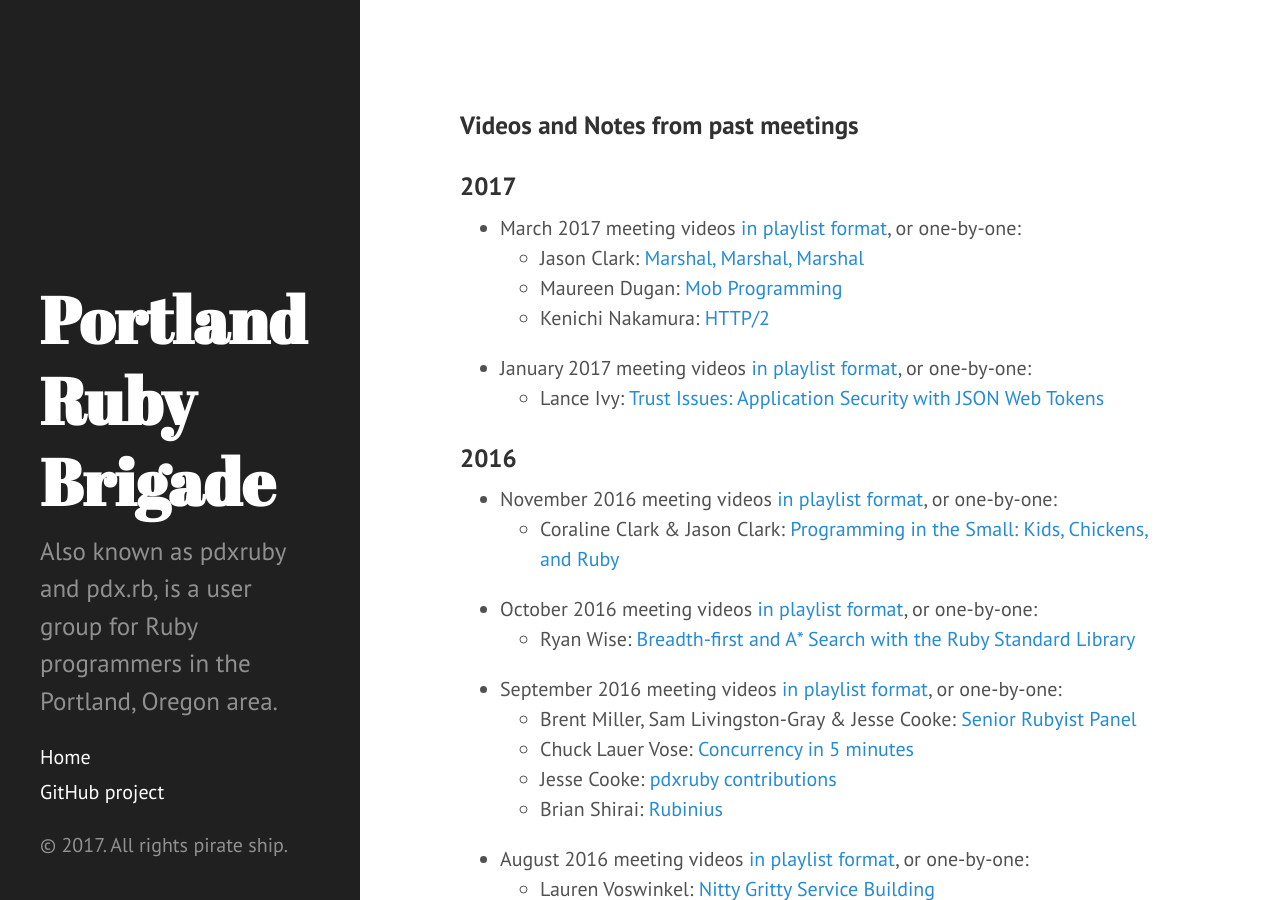
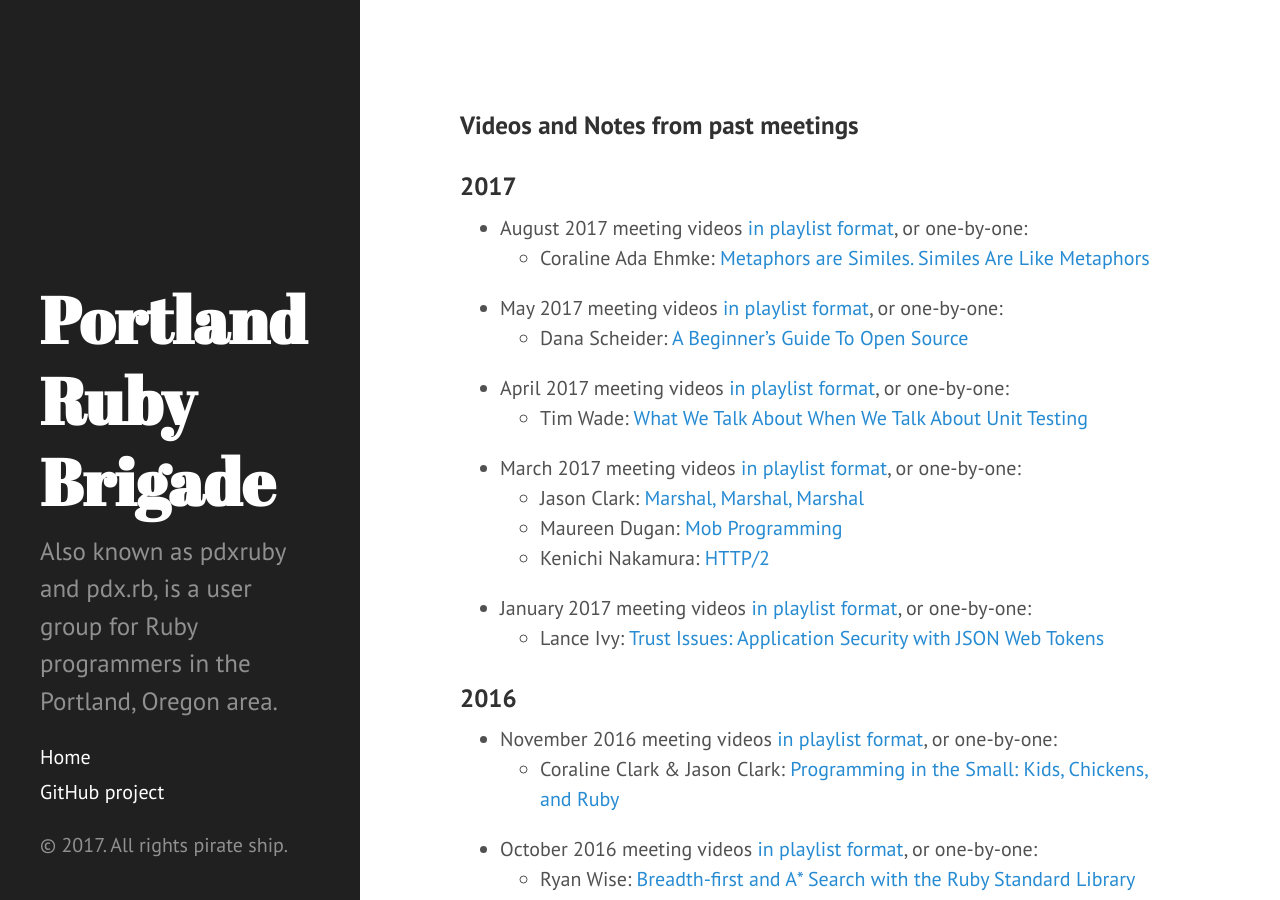
Before and after one commit to pdxruby/pdxruby.github.io, a Jekyll site: the page built from past-meetings.md, in a window 1280 px wide and 900 px high. Built offline with Jekyll 4.4.1, drawn with Linux system fonts in a browser that asks for light colours.

Commit message:
Add some videos
I'm a bit behind! Links to April, May and August meetups :heart:

```diff
--- a/past-meetings.md
+++ b/past-meetings.md
@@ -6,6 +6,12 @@ title: Past Meetings
 
 ### 2017
 
+-   August 2017 meeting videos [in playlist format](https://www.youtube.com/playlist?list=PLw_tewW7y2HtXdSQUaB7ncHYvEuzNf5Ej), or one-by-one:
+    -   Coraline Ada Ehmke: [Metaphors are Similes. Similes Are Like Metaphors](https://www.youtube.com/watch?v=SpXGVyI0IJg)
+-   May 2017 meeting videos [in playlist format](https://www.youtube.com/playlist?list=PLw_tewW7y2Hv42dx6-N-v63imUVgVpZbD), or one-by-one:
+    -   Dana Scheider: [A Beginner's Guide To Open Source](https://www.youtube.com/watch?v=Y56-rVG1PDg)
+-   April 2017 meeting videos [in playlist format](https://www.youtube.com/playlist?list=PLw_tewW7y2Hu1f_8RiuU7sofDQj_cwTH9), or one-by-one:
+    -   Tim Wade: [What We Talk About When We Talk About Unit Testing](https://www.youtube.com/watch?v=Pb8THg0-lo8)
 -   March 2017 meeting videos [in playlist format](https://www.youtube.com/playlist?list=PLw_tewW7y2HtxUhJDNQxPE6LtdCpve0cg), or one-by-one:
     -   Jason Clark: [Marshal, Marshal, Marshal](https://www.youtube.com/watch?v=KztXnR7HlYk)
     -   Maureen Dugan: [Mob Programming](https://www.youtube.com/watch?v=JgGLpBo8IdE)
```
